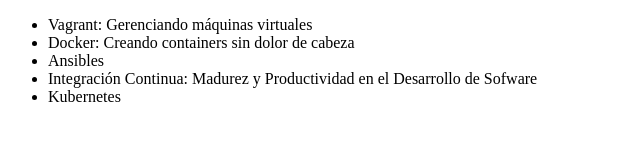
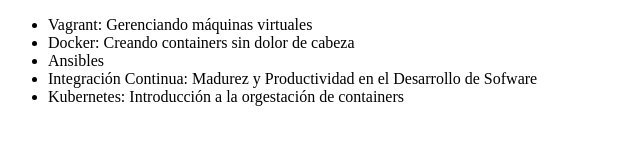
Before and after one commit to Edwardr04/Alura-Git, a plain HTML site: page index.html in a window 1280 px wide. Shown: the whole page, without its empty margins (0-640 px from the left). Drawn offline with Linux system fonts and the light colour scheme.

Commit message:
Modificando el nombre del curso de Kubernetes

```diff
--- a/index.html
+++ b/index.html
@@ -10,7 +10,7 @@
             <li>Docker: Creando containers sin dolor de cabeza</li>
             <li>Ansibles</li>
             <li>Integración Continua: Madurez y Productividad en el Desarrollo de Sofware</li>
-            <li>Kubernetes</li>
+            <li>Kubernetes: Introducción a la orgestación de containers</li>
         </ul>
     </body>
 </html>
```
